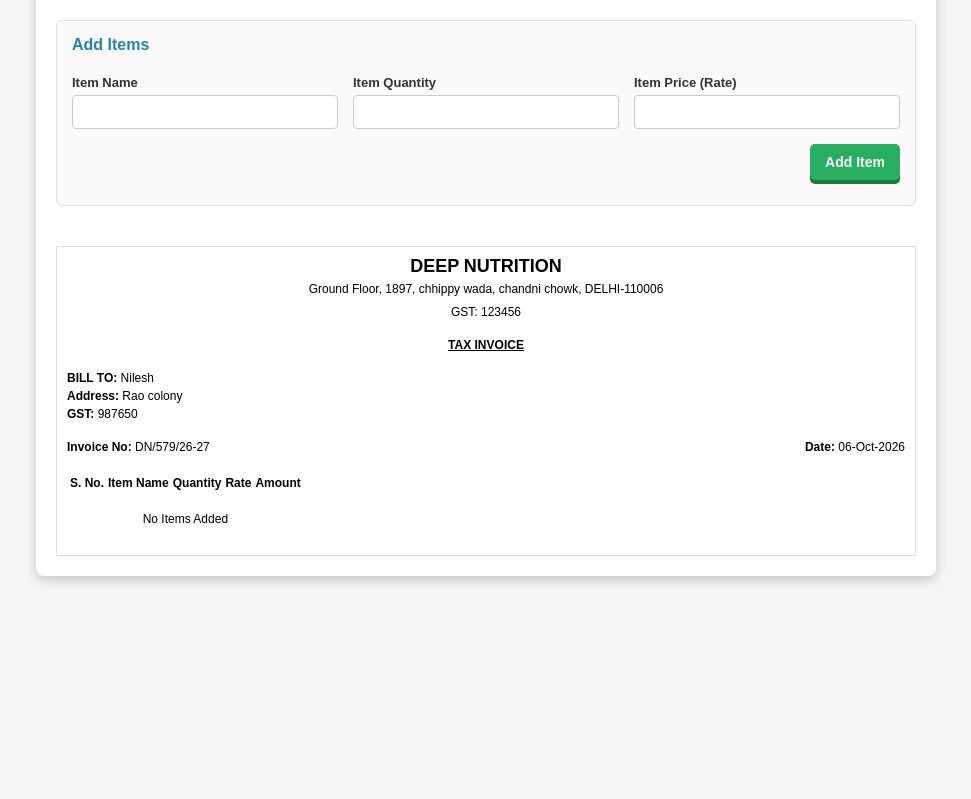
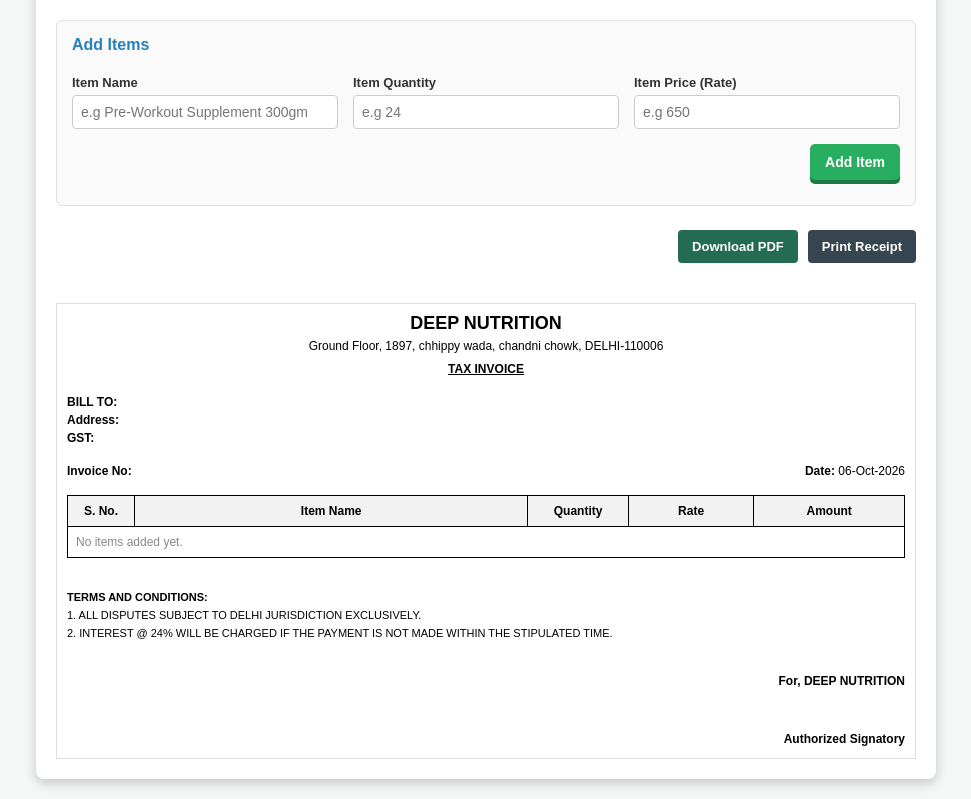
Before and after one commit to nileshrawatp1/Invoice-Generator, a React (Vite) app: page / in a window 1280 px wide. Shown: the part 437-1236 px from the top of the page, without its empty margins (154-1125 px from the left). Before the commit the page ends 1033 px from the top, so only its background shows below. Built offline with nearby package versions, Linux system fonts and the light colour scheme.

Commit message:
download and print buttons added

```diff
--- a/package.json
+++ b/package.json
@@ -10,6 +10,8 @@
     "preview": "vite preview"
   },
   "dependencies": {
+    "html2canvas": "^1.4.1",
+    "jspdf": "^4.2.1",
     "react": "^19.2.8",
     "react-dom": "^19.2.8",
     "react-hook-form": "^7.89.0"
--- a/src/App.tsx
+++ b/src/App.tsx
@@ -10,7 +10,7 @@ function App() {
         defaultValues: DEFAULT_FORM_VALS
     })
 
-    const { fields, append } = useFieldArray({
+    const { fields, append, remove } = useFieldArray({
         control: customerData.control,
         name: 'addedItems'
     })
@@ -20,7 +20,7 @@ function App() {
             <div className="container">
                 <h2>Invoice & Receipt Builder</h2>
                 <CostomerForm appendItem={append} />
-                <InvoiceReceipt fields={fields} />
+                <InvoiceReceipt fields={fields} removeItem={remove} />
             </div>
         </FormProvider>
     )
--- a/src/components/AddItems.tsx
+++ b/src/components/AddItems.tsx
@@ -12,18 +12,21 @@ export function AddItems() {
                     <FormInput
                         fieldName="itemName"
                         label="Item Name"
+                        placeholder="e.g Pre-Workout Supplement 300gm"
                         validation={{ required: GENERIC_ERROR_MSG }}
                     />
                     <FormInput
                         fieldName="itemQuantity"
                         label="Item Quantity"
                         inputType="number"
+                        placeholder="e.g 24"
                         validation={{ required: GENERIC_ERROR_MSG, valueAsNumber: true }}
                     />
                     <FormInput
                         fieldName="itemPrice"
                         label="Item Price (Rate)"
                         inputType="number"
+                        placeholder="e.g 650"
                         validation={{ required: GENERIC_ERROR_MSG, valueAsNumber: true }}
                     />
                     <div className="col submit-btn">
--- a/src/components/CustomerForm.tsx
+++ b/src/components/CustomerForm.tsx
@@ -45,13 +45,13 @@ export function CostomerForm({ appendItem }: CustomerFormProps) {
                     <FormInput
                         fieldName="customerName"
                         label="Customer Name"
-                        placeholder="e.g. Nilesh Organization"
+                        placeholder="e.g Nilesh Organization"
                         validation={{ required: GENERIC_ERROR_MSG }}
                     />
                     <FormInput
                         fieldName="customerAdd"
                         label="Customer Address"
-                        placeholder="Ground Floor, 1897, chhippy wada, chandni chowk, DELHI-110006"
+                        placeholder="e.g Ground Floor, 1897, DELHI-110006"
                         validation={{ required: GENERIC_ERROR_MSG }}
                     />
                 </div>
@@ -60,14 +60,13 @@ export function CostomerForm({ appendItem }: CustomerFormProps) {
                     <FormInput
                         fieldName="invoiceNumber"
                         label="Invoice Number"
-                        placeholder="e.g. DN/579/26-27"
+                        placeholder="e.g DN/579/26-27"
                         validation={{ required: GENERIC_ERROR_MSG }}
                     />
                     <FormInput
                         fieldName="invoiceDate"
                         label="Invoice Date"
                         inputType='date'
-                        placeholder="e.g. DN/579/26-27"
                         validation={{ required: GENERIC_ERROR_MSG }}
                     />
                 </div>
@@ -77,10 +76,12 @@ export function CostomerForm({ appendItem }: CustomerFormProps) {
                         fieldName="gstPercent"
                         label="GST Percent"
                         inputType="number"
+                        placeholder="e.g 18.5"
                         validation={{
                             required: GENERIC_ERROR_MSG,
                             valueAsNumber: true,
-                            max: 90
+                            min: { value: 0, message: 'Below 0 not allowed' },
+                            max: { value: 90, message: 'Above 90 not allowed' }
                         }}
                         className="col-gst percent"
                         wrapClassName="input-wrapper"
--- a/src/components/RecieptPdf.tsx
+++ b/src/components/RecieptPdf.tsx
@@ -1,25 +1,44 @@
-import { useFormContext, useWatch, type FieldArrayWithId } from 'react-hook-form';
+import { useFormContext, useWatch, type FieldArrayWithId, type UseFieldArrayRemove } from 'react-hook-form';
 import '../styles/receipt.css';
 import type { CustomerFormData } from '../constants/FormTypes';
+import { convertNumberToWords, handleDownloadPdf } from '../constants/functions';
+import { monthNames } from '../constants/formDefaults'
 
 type InvoiceReceiptProps = {
     fields: FieldArrayWithId<CustomerFormData, "addedItems">[];
+    removeItem: UseFieldArrayRemove;
 };
 
-const InvoiceReceipt = ({ fields }: InvoiceReceiptProps) => {
+const InvoiceReceipt = ({ fields, removeItem }: InvoiceReceiptProps) => {
     const { control } = useFormContext<CustomerFormData>();
     const formVals = useWatch({ control });
+    const subTotal = fields.reduce((sum, field) => {
+        const qty = Number(field.itemQuantity) || 0;
+        const price = Number(field.itemPrice) || 0;
+        return sum + qty * price;
+    }, 0);
 
-    const monthNames = [
-        "Jan", "Feb", "Mar", "Apr", "May", "Jun",
-        "Jul", "Aug", "Sep", "Oct", "Nov", "Dec",
-    ];
+
     const [year, month, day] = (formVals.invoiceDate ?? "").split("-");
     const monthName = monthNames[Number(month) - 1] ?? "";
     const todayDate = year ? `${day}-${monthName}-${year}` : "";
 
+    const gstPercent = formVals.gstPercent ?? 0;
+    const cgst = (subTotal * gstPercent) / 100;
+    const sgst = (subTotal * gstPercent) / 100;
+    const total = subTotal + cgst + sgst;
+    const pdfName = `${formVals.companyName}-${formVals.invoiceNumber}`
+
     return (
         <>
+            <div className="receipt-actions">
+                <button type="button" className="receipt-action receipt-action--download" onClick={() => handleDownloadPdf(pdfName)}>
+                    Download PDF
+                </button>
+                <button type="button" className="receipt-action receipt-action--print" onClick={() => window.print()}>
+                    Print Receipt
+                </button>
+            </div>
             <div id="pdf-content" className="invoice-preview-wrapper">
                 <div className="invoice-box">
                     <div className="invoice-header">{formVals.companyName?.trim().toUpperCase()}</div>
@@ -43,7 +62,7 @@ const InvoiceReceipt = ({ fields }: InvoiceReceiptProps) => {
                         </div>
                     </div>
 
-                    <div className="invoice-table">
+                    <div className="invoice-date-num">
                         <div>
                             <strong>Invoice No: </strong>
                             {formVals.invoiceNumber && <span>{formVals.invoiceNumber}</span>}
@@ -54,7 +73,7 @@ const InvoiceReceipt = ({ fields }: InvoiceReceiptProps) => {
                         </div>
                     </div>
 
-                    <table>
+                    <table className='invoice-items-table'>
                         <thead>
                             <tr>
                                 <th>S. No.</th>
@@ -68,7 +87,7 @@ const InvoiceReceipt = ({ fields }: InvoiceReceiptProps) => {
                             {
                                 fields.length === 0 ? (
                                     <tr>
-                                        <td colSpan={5} style={{ textAlign: 'center', padding: '15px' }}> No Items Added</td>
+                                        <td className='no-items' colSpan={5}>No items added yet.</td>
                                     </tr>
                                 ) : (
                                     fields.map((field, index) => {
@@ -82,18 +101,58 @@ const InvoiceReceipt = ({ fields }: InvoiceReceiptProps) => {
                                                 <td>{field.itemName || "—"}</td>
                                                 <td>{qty}</td>
                                                 <td>{price.toFixed(2)}</td>
-                                                <td>{totalAmount.toFixed(2)}</td>
+                                                <td>
+                                                    {totalAmount.toFixed(2)}
+                                                    <button
+                                                        type="button"
+                                                        className="btn-danger no-export"
+                                                        onClick={() => removeItem(index)}
+                                                    >X</button>
+                                                </td>
                                             </tr>
                                         )
                                     })
                                 )
                             }
+                            {subTotal > 0 && (
+                                <tr className='total-amount'>
+                                    <td colSpan={4}>Total</td>
+                                    <td>{subTotal.toFixed(2)}</td>
+                                </tr>
+                            )}
                         </tbody>
                     </table>
+                    {
+                        total > 0 && <div className="calculation-summary">
+                            <div className="in-words">
+                                <strong>INVOICE AMOUNT IN WORDS: </strong>
+                                <span>{convertNumberToWords(Math.round(total))}</span>
+                            </div>
+                            <div className='gst-cal'>
+                                <div>Sub Total {subTotal.toFixed(2)}</div>
+                                <div>CGST @{gstPercent}%: {cgst.toFixed(2)}</div>
+                                <div>SGST @{gstPercent}%: {sgst.toFixed(2)}</div>
+                                <div>Total: {total.toFixed(2)}</div>
+                            </div>
+                        </div>
+                    }
+
+                    <div className="terms-section">
+                        <strong>TERMS AND CONDITIONS:</strong>
+                        <br />
+                        1. ALL DISPUTES SUBJECT TO DELHI JURISDICTION EXCLUSIVELY.
+                        <br />
+                        2. INTEREST @ 24% WILL BE CHARGED IF THE PAYMENT IS NOT MADE WITHIN
+                        THE STIPULATED TIME.
+                    </div>
+                    <div className="signature-section">
+                        <span>For, {formVals.companyName?.toUpperCase() || 'DEEP NUTRITION'}</span>
+                        Authorized Signatory
+                    </div>
+
                 </div>
             </div>
         </>
     )
 }
-``
 export default InvoiceReceipt;
--- a/src/constants/formDefaults.ts
+++ b/src/constants/formDefaults.ts
@@ -1,20 +1,14 @@
-export const getTodayDate = (): string => {
-    return new Intl.DateTimeFormat('en-CA', {
-        timeZone: 'Asia/Kolkata'
-    }).format(new Date());
-}
-
-// const [year, month, day] = getTodayDate().split("-").map(Number);
+import { getTodayDate } from './functions';
 
 export const DEFAULT_FORM_VALS = {
     companyName: 'Deep Nutrition',
     companyAdd: 'Ground Floor, 1897, chhippy wada, chandni chowk, DELHI-110006',
-    customerName: 'Nilesh',
-    customerAdd: 'Rao colony',
-    invoiceNumber: 'DN/579/26-27',
+    customerName: '',
+    customerAdd: '',
+    invoiceNumber: '',
     invoiceDate: getTodayDate(),
-    companyGst: '123456',
-    customerGst: '987650',
+    companyGst: '',
+    customerGst: '',
     gstPercent: undefined,
     itemName: '',
     itemQuantity: undefined,
@@ -23,3 +17,8 @@ export const DEFAULT_FORM_VALS = {
 }
 
 export const GENERIC_ERROR_MSG = 'Field is Required';
+
+export const monthNames = [
+    "Jan", "Feb", "Mar", "Apr", "May", "Jun",
+    "Jul", "Aug", "Sep", "Oct", "Nov", "Dec",
+];
--- a/src/constants/functions.ts
+++ b/src/constants/functions.ts
@@ -1,4 +1,6 @@
 import { type AddItemDependencies } from "./FormTypes";
+import html2canvas from 'html2canvas';
+import { jsPDF } from 'jspdf';
 
 export function submitAddItem({
     getValues,
@@ -26,3 +28,87 @@ export function submitAddItem({
         setValue("itemPrice", undefined);
     };
 }
+
+export const getTodayDate = (): string => {
+    return new Intl.DateTimeFormat('en-CA', {
+        timeZone: 'Asia/Kolkata'
+    }).format(new Date());
+}
+
+export function convertNumberToWords(num: number) {
+    if (num === 0) return "Zero Rupees";
+    const a = ["", "One ", "Two ", "Three ", "Four ", "Five ", "Six ", "Seven ", "Eight ", "Nine ", "Ten ", "Eleven ", "Twelve ", "Thirteen ", "Fourteen ", "Fifteen ", "Sixteen ", "Seventeen ", "Eighteen ", "Nineteen "];
+    const b = ["", "", "Twenty", "Thirty", "Forty", "Fifty", "Sixty", "Seventy", "Eighty", "Ninety"];
+
+    function getWords(n: number) {
+        const numberString = n.toString();
+        if (numberString.length > 9) return "overflow";
+        const nMask = ("000000000" + numberString)
+            .slice(-9)
+            .match(/^(\d{2})(\d{2})(\d{2})(\d{1})(\d{2})$/);
+        if (!nMask) return;
+        let str = "";
+        str +=
+            nMask[1] !== "00"
+                ? (a[Number(nMask[1])] || b[Number(nMask[1][0])] + " " + a[Number(nMask[1][1])]) +
+                "Crore "
+                : "";
+        str +=
+            nMask[2] !== "00"
+                ? (a[Number(nMask[2])] || b[Number(nMask[2][0])] + " " + a[Number(nMask[2][1])]) +
+                "Lakh "
+                : "";
+        str +=
+            nMask[3] !== "00"
+                ? (a[Number(nMask[3])] || b[Number(nMask[3][0])] + " " + a[Number(nMask[3][1])]) +
+                "Thousand "
+                : "";
+        str +=
+            nMask[4] !== "0"
+                ? (a[Number(nMask[4])] || b[Number(nMask[4][0])] + " " + a[Number(nMask[4][1])]) +
+                "Hundred "
+                : "";
+        str +=
+            nMask[5] !== "00"
+                ? (str != "" ? "and " : "") +
+                (a[Number(nMask[5])] || b[Number(nMask[5][0])] + " " + a[Number(nMask[5][1])])
+                : "";
+        return str.trim();
+    }
+    return getWords(Math.floor(num)) + " Rupees Only";
+}
+
+export const handleDownloadPdf = async (pdfName: string) => {
+        const receipt = document.getElementById('pdf-content');
+        if (!receipt) return;
+
+        const canvas = await html2canvas(receipt, {
+            scale: 2,
+            useCORS: true,
+            backgroundColor: '#ffffff',
+            ignoreElements: (element) => element.classList.contains('no-export'),
+        });
+        const image = canvas.toDataURL('image/png');
+        const pdf = new jsPDF('p', 'mm', 'a4');
+        const pageWidth = pdf.internal.pageSize.getWidth();
+        const pageHeight = pdf.internal.pageSize.getHeight();
+        const margin = 10;
+        const imageWidth = pageWidth - margin * 2;
+        const imageHeight = (canvas.height * imageWidth) / canvas.width;
+        const pageContentHeight = pageHeight - margin * 2;
+        let heightLeft = imageHeight;
+        let imageTop = margin;
+
+        pdf.addImage(image, 'PNG', margin, imageTop, imageWidth, imageHeight);
+        heightLeft -= pageContentHeight;
+
+        while (heightLeft > 0) {
+            imageTop = margin - (imageHeight - heightLeft);
+            pdf.addPage();
+            pdf.addImage(image, 'PNG', margin, imageTop, imageWidth, imageHeight);
+            heightLeft -= pageContentHeight;
+        }
+
+        const filename = (pdfName || 'invoice').replace(/[^a-z0-9-_]/gi, '-');
+        pdf.save(`${filename}.pdf`);
+    };
--- a/src/styles/receipt.css
+++ b/src/styles/receipt.css
@@ -5,6 +5,36 @@
     box-sizing: border-box;
     padding: 10px;
     background-color: #fff;
+}
+
+.receipt-actions {
+    display: flex;
+    justify-content: flex-end;
+    gap: 10px;
+    margin-top: 24px;
+
+    .receipt-action {
+        padding: 9px 14px;
+        color: #fff;
+        font-size: 13px;
+        font-weight: 600;
+    }
+
+    .receipt-action--download {
+        background-color: #236b52;
+
+        &:hover {
+            background-color: #2c8767;
+        }
+    }
+
+    .receipt-action--print {
+        background-color: #36454f;
+
+        &:hover {
+            background-color: #435763;
+        }
+    }
 }
 
 .invoice-box {
@@ -44,10 +74,146 @@
     margin-bottom: 15px;
 }
 
-.invoice-table {
+.invoice-date-num {
     width: 100%;
     margin-bottom: 15px;
     font-size: 12px;
     display: flex;
     justify-content: space-between;
 }
+
+.invoice-items-table {
+    width: 100%;
+    border-collapse: collapse;
+    margin-bottom: 15px;
+
+    th,
+    td {
+        border: 1px solid #000;
+        padding: 6px 8px;
+        text-align: left;
+    }
+
+    th {
+        background-color: #f2f2f2;
+        text-align: center;
+    }
+
+    th:first-of-type {
+        width: 8%;
+    }
+
+    th:nth-child(3) {
+        width: 12%;
+    }
+
+    th:nth-child(4) {
+        width: 15%;
+    }
+
+    th:nth-child(5) {
+        width: 18%;
+    }
+
+    .no-items {
+        color: #888;
+    }
+
+    tr.total-amount {
+        font-weight: bold;
+
+        td:nth-child(1) {
+            text-align: right;
+        }
+    }
+}
+
+button {
+    color: white;
+    border: none;
+    padding: 10px 15px;
+    font-size: 14px;
+    border-radius: 4px;
+    cursor: pointer;
+    font-weight: bold;
+
+    &.btn-danger {
+        float: right;
+        margin-left: 5px;
+        background-color: #c0392b;
+        padding: 2px 5px;
+        font-size: 12px;
+
+        &:hover {
+            background-color: #a93226;
+        }
+    }
+}
+
+.calculation-summary {
+    margin-right: 6%;
+    display: flex;
+    justify-content: space-between;
+
+    .in-words {
+        font-size: 11px;
+    }
+
+    .gst-cal {
+        :nth-child(1) {
+            font-weight: bold;
+        }
+
+        :nth-child(4) {
+            font-weight: bold;
+            font-size: 14px;
+        }
+    }
+
+}
+
+.terms-section {
+    font-size: 11px;
+    margin-top: 30px;
+}
+
+.signature-section {
+    margin-top: 30px;
+    font-weight: bold;
+    text-align: right;
+
+    >span {
+        display: block;
+        margin-bottom: 40px;
+    }
+}
+
+@media print {
+    @page {
+        size: A4;
+        margin: 12mm;
+    }
+
+    body * {
+        visibility: hidden !important;
+    }
+
+    #pdf-content,
+    #pdf-content * {
+        visibility: visible !important;
+    }
+
+    #pdf-content {
+        position: absolute;
+        inset: 0 auto auto 0;
+        width: 100%;
+        margin: 0;
+        padding: 0;
+        border: 0;
+        overflow: visible;
+    }
+
+    .no-export {
+        display: none !important;
+    }
+}
```
Also changed, not shown: 1 other file (tests, documents, lock files or other folders).
